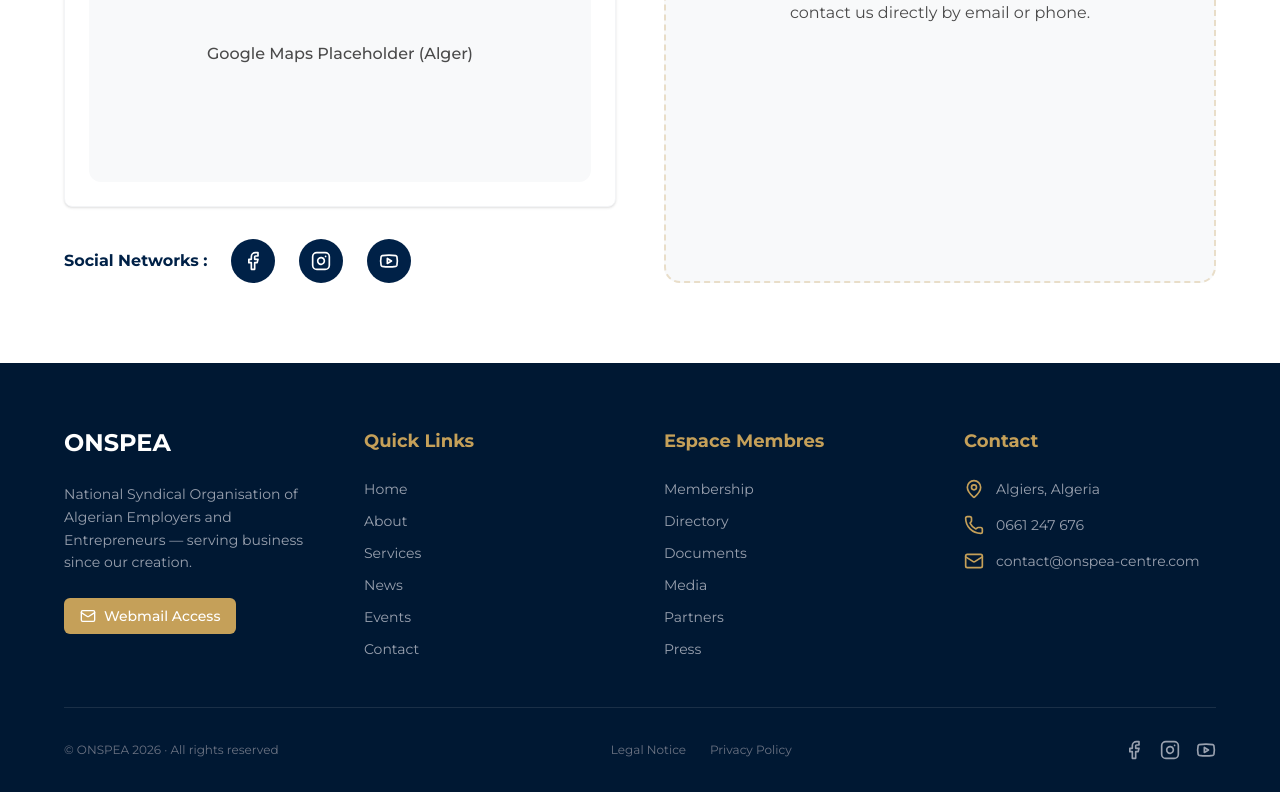
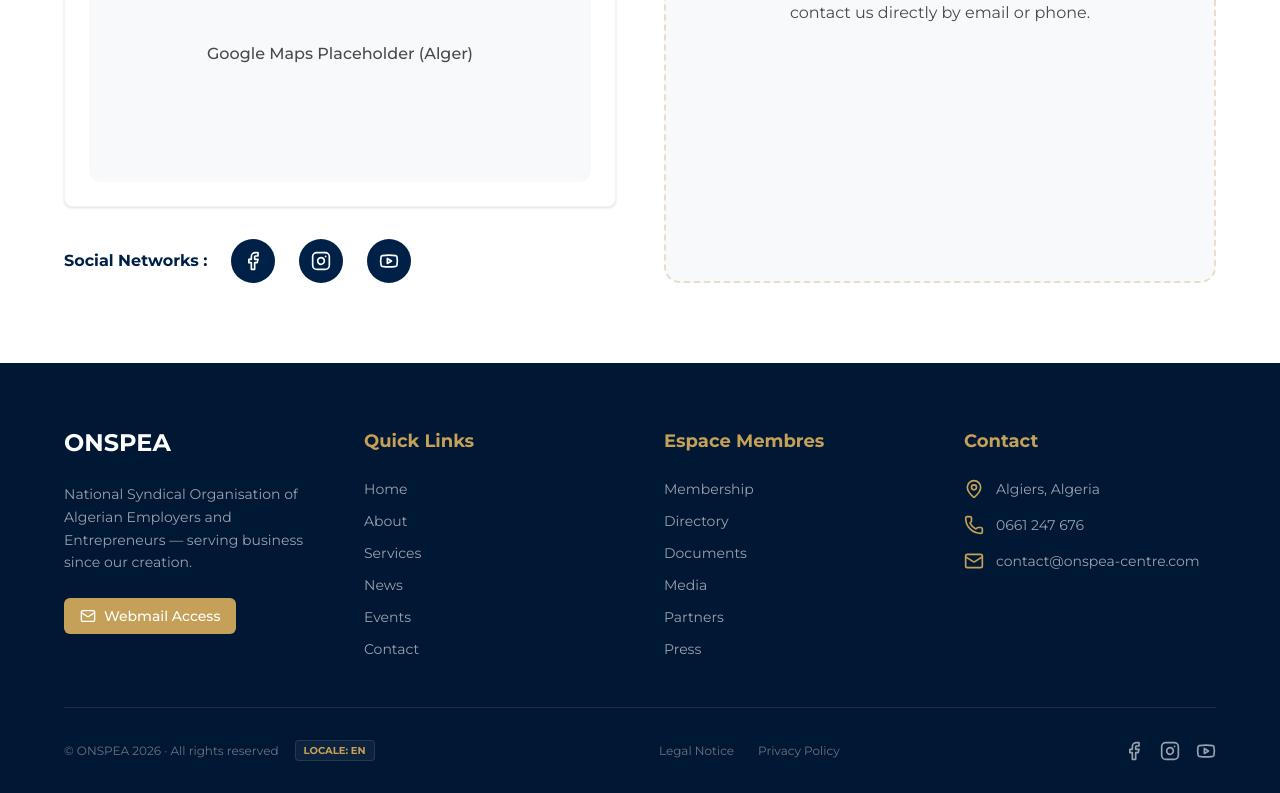
Before and after one commit to elbaraediscord/onspea-website, a Next.js app: page /en/contact in a window 1280 px wide. Shown: the part 713-1506 px from the top of the page. Built offline with nearby package versions, Linux system fonts and the light colour scheme.

Commit message:
Fix: Critical static export locale handling with unstable_setRequestLocale

```diff
--- a/src/app/[locale]/adhesion/page.tsx
+++ b/src/app/[locale]/adhesion/page.tsx
@@ -3,11 +3,12 @@
 import Card from '@/components/ui/Card';
 import { CheckCircle2, Download, Send } from 'lucide-react';
 import Button from '@/components/ui/Button';
-import { getLocale, getTranslations } from 'next-intl/server';
+import { getTranslations, unstable_setRequestLocale } from 'next-intl/server';
 
-export default async function AdhesionPage() {
+export default async function AdhesionPage({ params }: { params: Promise<{ locale: string }> }) {
+  const { locale } = await params;
+  unstable_setRequestLocale(locale);
   const t = await getTranslations('membership');
-  const locale = await getLocale();
 
   const benefits = [
     { title: t('benefit1'), desc: "Une voix forte auprès des décideurs pour influencer les politiques économiques." },
--- a/src/app/[locale]/contact/page.tsx
+++ b/src/app/[locale]/contact/page.tsx
@@ -3,12 +3,13 @@
 import Card from '@/components/ui/Card';
 import { Phone, Mail, MapPin, Facebook, Instagram, Youtube } from 'lucide-react';
 import Button from '@/components/ui/Button';
-import { getLocale, getTranslations } from 'next-intl/server';
+import { getTranslations, unstable_setRequestLocale } from 'next-intl/server';
 
-export default async function ContactPage() {
+export default async function ContactPage({ params }: { params: Promise<{ locale: string }> }) {
+  const { locale } = await params;
+  unstable_setRequestLocale(locale);
   const t = await getTranslations('contact');
   const ft = await getTranslations('footer');
-  const locale = await getLocale();
 
   return (
     <div className="py-20">
--- a/src/app/[locale]/layout.tsx
+++ b/src/app/[locale]/layout.tsx
@@ -1,7 +1,7 @@
 import type { Metadata } from 'next';
 import { Montserrat, Noto_Naskh_Arabic } from 'next/font/google';
 import { NextIntlClientProvider } from 'next-intl';
-import { getMessages } from 'next-intl/server';
+import { getMessages, unstable_setRequestLocale } from 'next-intl/server';
 import { notFound } from 'next/navigation';
 import { routing } from '@/i18n/routing';
 import Navbar from '@/components/layout/Navbar';
@@ -46,6 +46,7 @@
 }) {
   const { locale } = await params;
   if (!routing.locales.includes(locale as any)) notFound();
+  unstable_setRequestLocale(locale);
 
   const messages = await getMessages();
   const isRTL = locale === 'ar';
--- a/src/app/[locale]/page.tsx
+++ b/src/app/[locale]/page.tsx
@@ -1,5 +1,5 @@
 import React from 'react';
-import { getTranslations } from 'next-intl/server';
+import { getTranslations, unstable_setRequestLocale } from 'next-intl/server';
 import HeroBanner from '@/components/home/HeroBanner';
 import StatsBar from '@/components/home/StatsBar';
 import MissionsSection from '@/components/home/MissionsSection';
@@ -13,7 +13,9 @@
 import Button from '@/components/ui/Button';
 import { Link } from '@/i18n/navigation';
 
-export default async function HomePage() {
+export default async function HomePage({ params }: { params: Promise<{ locale: string }> }) {
+  const { locale } = await params;
+  unstable_setRequestLocale(locale);
   const t = await getTranslations('about');
 
   return (
--- a/src/components/layout/Footer.tsx
+++ b/src/components/layout/Footer.tsx
@@ -1,5 +1,5 @@
 import React from 'react';
-import { useTranslations } from 'next-intl';
+import { useTranslations, useLocale } from 'next-intl';
 import { Link } from '@/i18n/navigation';
 import { Facebook, Instagram, Youtube, Phone, Mail, MapPin } from 'lucide-react';
 import MailButton from '../ui/MailButton';
@@ -7,6 +7,7 @@
 const Footer = () => {
   const t = useTranslations('footer');
   const nt = useTranslations('nav');
+  const locale = useLocale();
 
   return (
     <footer className="bg-[#001833] text-white pt-16 pb-8">
@@ -71,8 +72,13 @@
 
         {/* Bottom Bar */}
         <div className="pt-8 border-t border-white/10 flex flex-col md:flex-row justify-between items-center space-y-4 md:space-y-0">
-          <div className="text-xs text-gray-500">
-            © ONSPEA 2026 · {t('rights')}
+          <div className="flex items-center space-x-4 rtl:space-x-reverse">
+            <div className="text-xs text-gray-500">
+              © ONSPEA 2026 · {t('rights')}
+            </div>
+            <span className="px-2 py-0.5 bg-white/5 text-[10px] text-gold rounded uppercase font-bold border border-white/10">
+              Locale: {locale}
+            </span>
           </div>
           <div className="flex space-x-6 rtl:space-x-reverse text-xs text-gray-500">
             <Link href="/mentions-legales" className="hover:text-gold transition-colors">{t('legal')}</Link>
```
